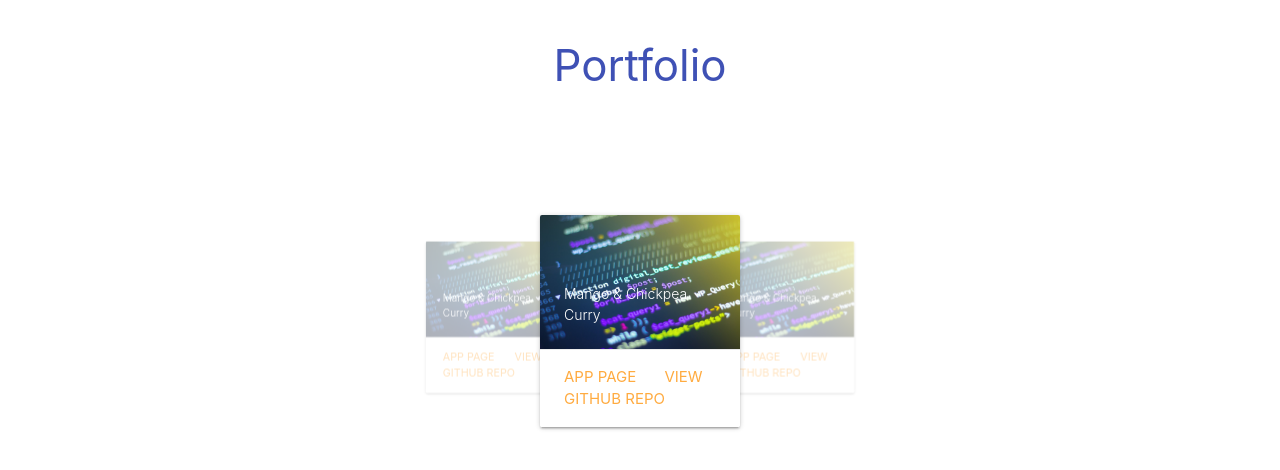
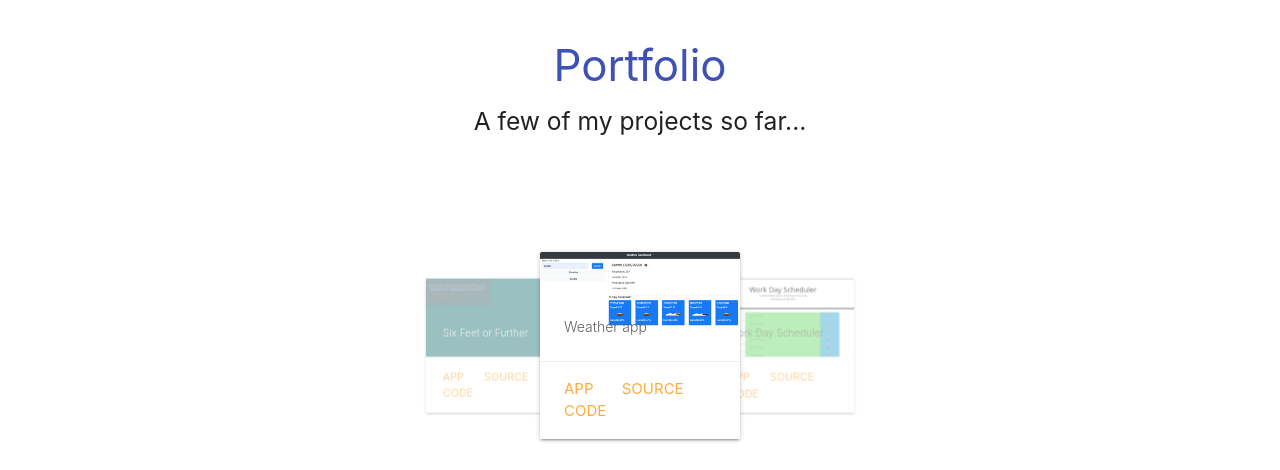
Before and after one commit to Jose-lco/portfolio, a plain HTML site: page index.html in a window 1280 px wide. Shown: the part 1002-1472 px from the top of the page. Drawn offline with nearby package versions, Linux system fonts and the light colour scheme.

Commit message:
adding projects to my portfolio section

```diff
--- a/Assets/css/style.css
+++ b/Assets/css/style.css
@@ -1,5 +1,5 @@
 header{
-    background: url(../img/9F51B04A-33D5-40B5-8CCA-BE532B59F8FA.png);
+    background: url(../img/BDyz.gif);
     background-size: cover;
     background-position: center;
     min-height: 1000px;
--- a/index.html
+++ b/index.html
@@ -48,40 +48,53 @@
   <section class="container section scrollspy" id="portfolio">
     <div class="row">
       <h3 class="indigo-text center-align">Portfolio</h3>
+      <h5 class="center-align">A few of my projects so far...</h5>
       <div class="carousel">
         <div class="carousel-item">
           <div class="card hoverable">
             <div class="card-image">
-              <img src="Assets/img/F4516A42-875F-4B62-B1AE-A3E988932E3B_1_105_c.jpeg" alt="">
-              <span class="card-title title-card">Mango & Chickpea Curry</span>
+              <img src="Assets/img/Screen Shot 2020-07-29 at 1.32.59 AM.png" alt="">
+              <span class="card-title title-card grey-text text-darken-2">Weather app</span>
             </div>
             <div class="card-action">
-              <a href="">App Page</a>
-              <a href="">View Github repo</a>
+              <a href="https://jose-lco.github.io/whatstheweatherlike/">App</a>
+              <a href="https://github.com/Jose-lco/whatstheweatherlike">Source Code</a>
             </div>
           </div>
         </div>
         <div class="carousel-item">
           <div class="card hoverable">
             <div class="card-image">
-              <img src="Assets/img/F4516A42-875F-4B62-B1AE-A3E988932E3B_1_105_c.jpeg" alt="">
-              <span class="card-title title-card">Mango & Chickpea Curry</span>
+              <img src="Assets/img/Screen Shot 2020-07-29 at 1.41.07 AM.png" alt="">
+              <span class="card-title title-card grey-text text-darken-2">Work Day Scheduler</span>
             </div>
             <div class="card-action">
-              <a href="">App Page</a>
-              <a href="">View Github repo</a>
+              <a href="https://jose-lco.github.io/plan-my-day/">App</a>
+              <a href="https://github.com/Jose-lco/plan-my-day">Source Code</a>
             </div>
           </div>
         </div>
         <div class="carousel-item">
           <div class="card hoverable">
             <div class="card-image">
-              <img src="Assets/img/F4516A42-875F-4B62-B1AE-A3E988932E3B_1_105_c.jpeg" alt="">
-              <span class="card-title title-card">Mango & Chickpea Curry</span>
+              <img src="Assets/img/Screen Shot 2020-07-29 at 1.54.40 AM.png" alt="">
+              <span class="card-title title-card grey-text text-darken-2">Random Password Generator</span>
             </div>
             <div class="card-action">
-              <a href="">App Page</a>
-              <a href="">View Github repo</a>
+              <a href="https://jose-lco.github.io/rando_pass/">App</a>
+              <a href="https://github.com/Jose-lco/rando_pass">Source Code</a>
+            </div>
+          </div>
+        </div>
+        <div class="carousel-item">
+          <div class="card hoverable">
+            <div class="card-image">
+              <img src="Assets/img/Screen Shot 2020-07-29 at 1.59.31 AM.png" alt="">
+              <span class="card-title title-card grey-text text-lighten-2">Six Feet or Further</span>
+            </div>
+            <div class="card-action">
+              <a href="https://carooflee.github.io/Six-Feet-or-Further/">App</a>
+              <a href="https://github.com/carooflee/Six-Feet-or-Further">Source Code</a>
             </div>
           </div>
         </div>
```
Also changed, not shown: Assets/img/9F51B04A-33D5-40B5-8CCA-BE532B59F8FA.png (deleted), Assets/img/BDyz.gif (added), Assets/img/Screen Shot 2020-07-29 at 1.32.59 AM.png (added), Assets/img/Screen Shot 2020-07-29 at 1.41.07 AM.png (added), Assets/img/Screen Shot 2020-07-29 at 1.54.40 AM.png (added), Assets/img/Screen Shot 2020-07-29 at 1.59.31 AM.png (added).
